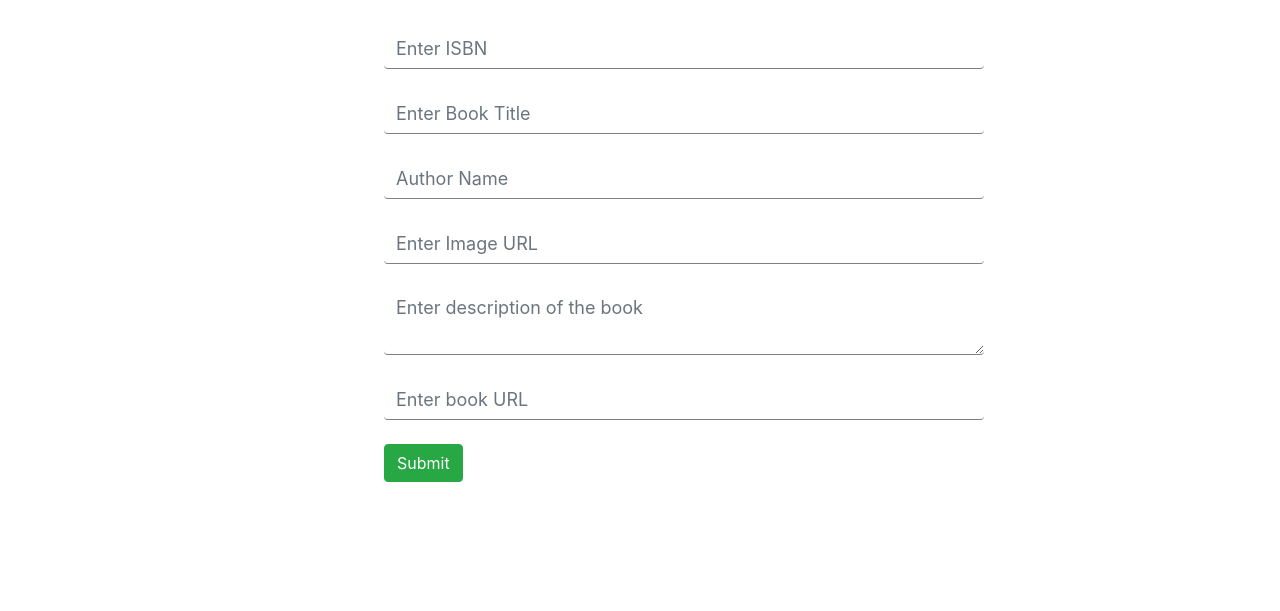
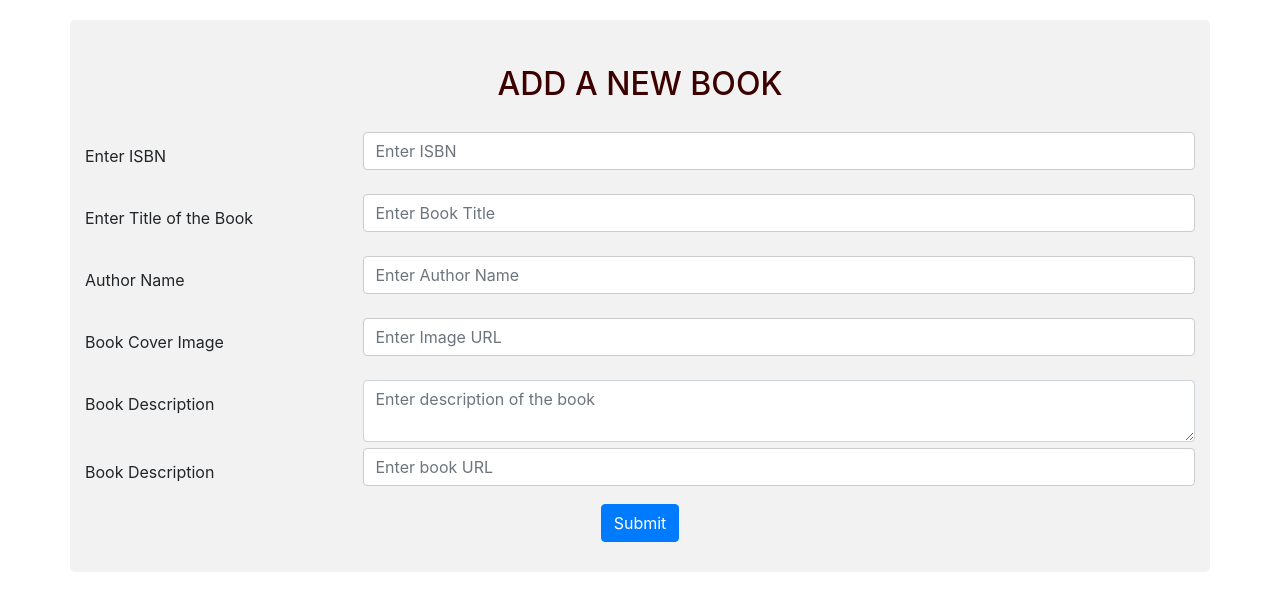
Before and after one commit to codewithdev/E-library, a PHP site: page /home/add_books_form.php in a window 1280 px wide. Shown: the part 80-691 px from the top of the page. Run offline with PHP 8.4, Linux system fonts and the light colour scheme.

Commit message:
Updated and Fixed

```diff
--- a/assets/js/script.js
+++ b/assets/js/script.js
@@ -1,4 +1,3 @@
-// wait for the entire page to finish loading
 window.addEventListener('load', function() {
 
 	// setTimeout to simulate the delay from a real page load
--- a/home/add_books_form.php
+++ b/home/add_books_form.php
@@ -1,7 +1,7 @@
 <?php
 include "connection.inc.php";
-
 ?>
+<?php include "header.php"; ?>
 
 <!DOCTYPE html>
 <html lang="en">
@@ -16,23 +16,65 @@ include "connection.inc.php";
   </head>
   <body>
 
-<?php include "header.php"; ?>
 
 <!-- Form Intiation-->
 
-<div class="form-title">
-<h1>Contribute to the Library</h1>
-</div>
+<div class="container">
+  <h2>Add a New Book</h2>
+ <form id="add-form" method="POST" action="">
+    <div class="row">
+      <div class="col-25">
+        <label for="isbn">Enter ISBN </label>
+      </div>
+      <div class="col-75">
+         <input name= "isbn" type="text" class="form-control" placeholder="Enter ISBN" required>
+      </div>
+    </div>
+    <div class="row">
+      <div class="col-25">
+        <label for="title">Enter Title of the Book</label>
+      </div>
+      <div class="col-75">
+         <input name= "title" type="text" class="form-control" placeholder="Enter Book Title" required>
+      </div>
+    </div>
+    <div class="row">
+      <div class="col-25">
+        <label for="country">Author Name</label>
+      </div>
+      <div class="col-75">
+       <input name= "author" type="text" class="form-control" placeholder="Enter Author Name" required>
+      </div>
+    </div>
+    <div class="row">
+      <div class="col-25">
+        <label for="subject">Book Cover Image</label>
+      </div>
+      <div class="col-75">
+       <input name= "image" type="text" class="form-control" placeholder="Enter Image URL" required>
+      </div>
+    </div>
+    <div class="row">
+      <div class="col-25">
+        <label for="subject">Book Description</label>
+      </div>
+      <div class="col-75">
+     <textarea name= "description" class="form-control" placeholder="Enter description of the book" row=4></textarea>
+      </div>
+    </div>
 
-<div class="add-form">
-  <form id="add-form" method="POST" action="">
-  <input name= "isbn" type="text" class="form-control" placeholder="Enter ISBN" required><br>
-  <input name= "title" type="text" class="form-control" placeholder="Enter Book Title" required><br>
-  <input name= "author" type="text" class="form-control" placeholder="Author Name" required><br>
-  <input name= "image" type="text" class="form-control" placeholder="Enter Image URL" id= "upload-item"><br>
-  <textarea name= "description" class="form-control" placeholder="Enter description of the book" row=4></textarea><br>
-  <input name= "url" type="text" class="form-control" placeholder="Enter book URL"><br>
-  <button type="submit" class="btn btn-success btn-flat" name="submit">Submit</button>
+     <div class="row">
+      <div class="col-25">
+        <label for="subject">Book Description</label>
+      </div>
+      <div class="col-75">
+     <input name= "url" type="text" class="form-control" placeholder="Enter book URL">
+      </div>
+    </div>
+
+    <div class="text-center">
+      <button class="btn btn-primary">Submit </button>
+    </div>
   </form>
 </div>
 
@@ -52,3 +94,4 @@ include "connection.inc.php";
    }
 ?>
 </body>
+</html>
--- a/home/header.php
+++ b/home/header.php
@@ -17,7 +17,6 @@
         <div class="line2"></div>
         <div class="line3"></div>
     </div>
-
 </nav>
 
  <script src="../assets/js/script.js"></script>
--- a/home/style.css
+++ b/home/style.css
@@ -297,6 +297,8 @@ border-radius: 10px;
   }
 }
 
+
+
 /*========================Navigation Bar ======================*/
 
 *{
@@ -419,81 +421,157 @@ nav {
 
 /*====================Delete Modal popup Styling=========================*/
 
-.bookshelf.bookshelf-book.modal {
-      text-align: center;
-      display: none;
-      position: fixed;
-      z-index: 1;
-      padding-top: 100px;
-      left: 0;
-      top: 0;
-      width: 100%;
-      height: 100%;
-      background-color: rgba(0, 0, 0, 0.4);
-   }
-   .bookshelf .bookshelf-book .modalContent {
-      font-size: 20px;
-      font-weight: bold;
-      background-color: #fefefe;
-      margin: auto;
-      padding: 20px;
-      border: 1px solid #888;
-      width: 80%;
-   }
-   .bookshelf .bookshelf-book .close {
-      color: rgb(255, 65, 65);
-      float: right;
-      font-size: 40px;
-      font-weight: bold;
-   }
-   .bookshelf .bookshelf-book .close:hover, .close:focus {
-      color: #ff1010;
-      cursor: pointer;
-   }
+.modal-confirm {
+  color: #636363;
+  width: 400px;
+}
+.modal-confirm .modal-content {
+  padding: 20px;
+  border-radius: 5px;
+  border: none;
+  text-align: center;
+  font-size: 14px;
+}
+.modal-confirm .modal-header {
+  border-bottom: none;
+  position: relative;
+}
+.modal-confirm h4 {
+  text-align: center;
+  font-size: 26px;
+  margin: 30px 0 -10px;
+}
+.modal-confirm .close {
+  position: absolute;
+  top: -5px;
+  right: -2px;
+}
+.modal-confirm .modal-body {
+  color: #999;
+}
+.modal-confirm .modal-footer {
+  border: none;
+  text-align: center;
+  border-radius: 5px;
+  font-size: 13px;
+  padding: 10px 15px 25px;
+}
+.modal-confirm .modal-footer a {
+  color: #999;
+}
+.modal-confirm .icon-box {
+  width: 80px;
+  height: 80px;
+  margin: 0 auto;
+  border-radius: 50%;
+  z-index: 9;
+  text-align: center;
+  border: 3px solid #d00000;
+}
+.modal-confirm .icon-box i {
+  color: #d00000;
+  font-size: 50px;
+  display: inline-block;
+  margin-top: 13px;
+}
+.modal-confirm .btn, .modal-confirm .btn:active {
+  color: #fff;
+  border-radius: 4px;
+  background: #60c7c1;
+  text-decoration: none;
+  transition: all 0.4s;
+  line-height: normal;
+  min-width: 120px;
+  border: none;
+  min-height: 40px;
+  border-radius: 3px;
+  margin: 0 5px;
+}
+.modal-confirm .btn-secondary {
+  background: #c1c1c1;
+}
+.modal-confirm .btn-secondary:hover, .modal-confirm .btn-secondary:focus {
+  background: #a8a8a8;
+}
+.modal-confirm .btn-danger {
+  background: #f15e5e;
+}
+.modal-confirm .btn-danger:hover, .modal-confirm .btn-danger:focus {
+  background: #ee3535;
+}
 
 
-/*================================================ Form Styling =====================================================*/
 
-.form-title {
-  color: #fff;
-  transition: all 0.5s ease-in-out;
-}
-.form-title h1 {
-  font-size: 32px;
-  line-height: 50px;
+/*========================Form Style==============================*/
+
+/* Style inputs, select elements and textareas */
+
+input[type=text], select, textarea{
+  width: 100%;
+  padding: 12px;
+  border: 1px solid #ccc;
+  border-radius: 4px;
+  box-sizing: border-box;
+  resize: vertical;
 }
 
-form {
-  margin-top: 50px;
-  transition: all 0.5s ease-in-out;
-  position: absolute;
-  left: 30%;
+/* Style the label to display next to the inputs */
+label {
+  padding: 12px 12px 12px 0;
+  display: inline-block;
 }
 
-.form-control {
-  width: 600px;
-  background: transparent;
+/* Style the submit button */
+input[type=submit] {
+  background-color: #4CAF50;
+  color: white;
+  padding: 6px 20px;
   border: none;
-  outline: none;
-  border-bottom: 1px solid gray;
-  color: #fff;
-  font-size: 18px;
+  border-radius: 4px;
+  cursor: pointer;
+  float: right;
 }
 
-input {
-  height: 45px;
+/* Style the container */
+.container h2{
+  text-decoration: none;
+  text-align: center;
+  padding: 15px;
+  text-transform: uppercase;
+  color: #3c0000;
+}
+.container {
+  border-radius: 5px;
+  background-color: #f2f2f2;
+  padding: 30px;
+  margin-top: 100px;
 }
 
-form .submit {
-  border-color: transparent;
-  color: #fff;
-  font-size: 20px;
-  font-weight: bold;
-  letter-spacing: 2px;
-  height: 50px;
-  margin-top: 20px;
+/* Floating column for labels: 25% width */
+.col-25 {
+  float: left;
+  width: 25%;
+  margin-top: 6px;
 }
 
-form.submit: hover {
-  cursor: pointer;
+/* Floating column for inputs: 75% width */
+.col-75 {
+  float: left;
+  width: 75%;
+  margin-top: 6px;
 }
+
+/* Clear floats after the columns */
+.row:after {
+  content: "";
+  display: table;
+  clear: both;
+}
+
+/* Responsive layout - when the screen is less than 600px wide, make the two columns stack on top of each other instead of next to each other */
+@media screen and (max-width: 600px) {
+  .col-25, .col-75, input[type=submit] {
+    width: 100%;
+    margin-top: 0;
+  }
+}
```
Also changed, not shown: home/footer.php (added, +28 -0 lines), home/home.php (+52 -43 lines).
